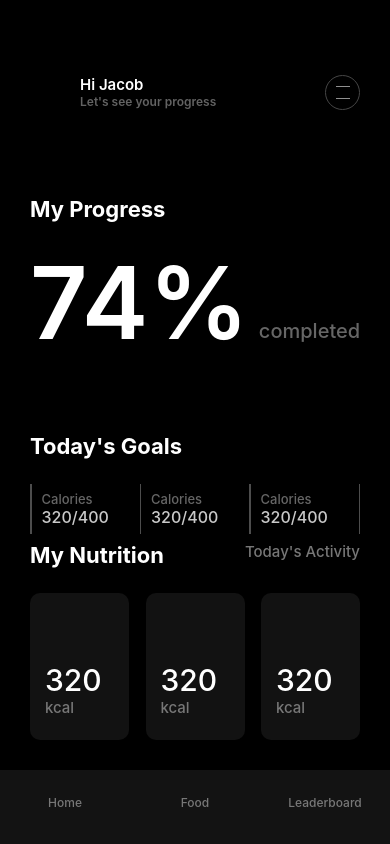
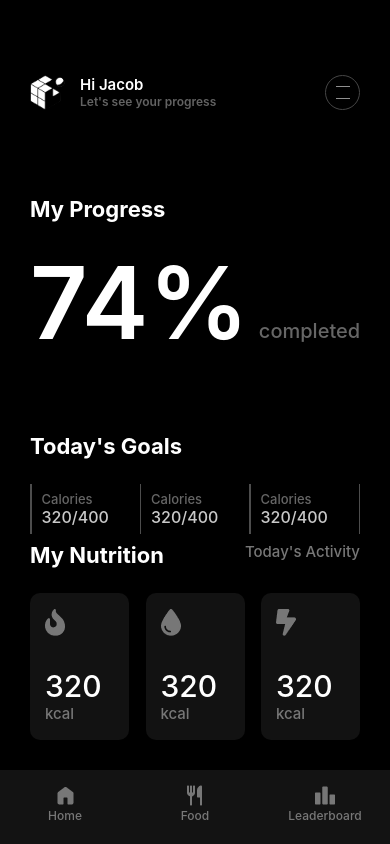
Before and after one commit to bnpm63/smartplate, a React Native app in the folder smartplate/: screen / in a window 390 px wide. Built offline with nearby package versions, Linux system fonts and the light colour scheme; grey boxes are pictures that could not be loaded.

Commit message:
Update App.tsx

```diff
--- a/smartplate/App.tsx
+++ b/smartplate/App.tsx
@@ -13,7 +13,7 @@ const App = () => {
       <View style={styles.container_1}>
         <View style={styles.top_nav}>
           <View style={styles.user}>
-            <Image source={require('/Users/bph/Documents/GitHub/smartplate/smartplate/assets/favicon.png')} style={styles.pfp} />
+            <Image source={require('../smartplate/assets/favicon.png')} style={styles.pfp} />
             <View style={styles.username}>
               <Text style={{fontSize: 15, color: 'white', fontWeight: 600}}>
                 Hi Jacob
@@ -95,7 +95,7 @@ const App = () => {
             </View>
             <View style={styles.nutrition_stack}>
               <View style={styles.nutrition_stats}>
-                <Image source={require('/Users/bph/Documents/GitHub/smartplate/smartplate/assets/fire-flame-curved-solid 1.png')} style={styles.nutrition_icon} />
+                <Image source={require('../smartplate/assets/fire-flame-curved-solid 1.png')} style={styles.nutrition_icon} />
 
                 <View style={styles.nutrition_num}>
                   <Text style={{fontSize: 30, fontWeight: 500, color: 'white'}}>
@@ -107,7 +107,7 @@ const App = () => {
                 </View>
               </View>
               <View style={styles.nutrition_stats}>
-              <Image source={require('/Users/bph/Documents/GitHub/smartplate/smartplate/assets/droplet-solid 1.png')} style={styles.nutrition_icon} />
+              <Image source={require('../smartplate/assets/droplet-solid 1.png')} style={styles.nutrition_icon} />
 
                 <View style={styles.nutrition_num}>
                   <Text style={{fontSize: 30, fontWeight: 500, color: 'white'}}>
@@ -119,7 +119,7 @@ const App = () => {
                 </View>
               </View>
               <View style={styles.nutrition_stats}>
-              <Image source={require('/Users/bph/Documents/GitHub/smartplate/smartplate/assets/bolt-lightning-solid 1.png')} style={styles.nutrition_icon} />
+              <Image source={require('../smartplate/assets/bolt-lightning-solid 1.png')} style={styles.nutrition_icon} />
 
                 <View style={styles.nutrition_num}>
                   <Text style={{fontSize: 30, fontWeight: 500, color: 'white'}}>
@@ -137,15 +137,15 @@ const App = () => {
       </View>
       <View style={styles.navbar}>
         <View style={styles.nav_button}>
-          <Image source={require('/Users/bph/Documents/GitHub/smartplate/smartplate/assets/home.png')} style={styles.nutrition_icon} />
+          <Image source={require('../smartplate/assets/home.png')} style={styles.nutrition_icon} />
           <Text style={{fontSize: 12, fontWeight: 500, color: '#777777'}}>Home</Text>
         </View>
         <View style={styles.nav_button}>
-          <Image source={require('/Users/bph/Documents/GitHub/smartplate/smartplate/assets/restaurant.png')} style={styles.nutrition_icon} />
+          <Image source={require('../smartplate/assets/restaurant.png')} style={styles.nutrition_icon} />
           <Text style={{fontSize: 12, fontWeight: 500, color: '#777777'}}>Food</Text>
         </View>
         <View style={styles.nav_button}>
-          <Image source={require('/Users/bph/Documents/GitHub/smartplate/smartplate/assets/leaderboard.png')} style={styles.nutrition_icon} />
+          <Image source={require('../smartplate/assets/leaderboard.png')} style={styles.nutrition_icon} />
           <Text style={{fontSize: 12, fontWeight: 500, color: '#777777'}}>Leaderboard</Text>
         </View>
 
```
